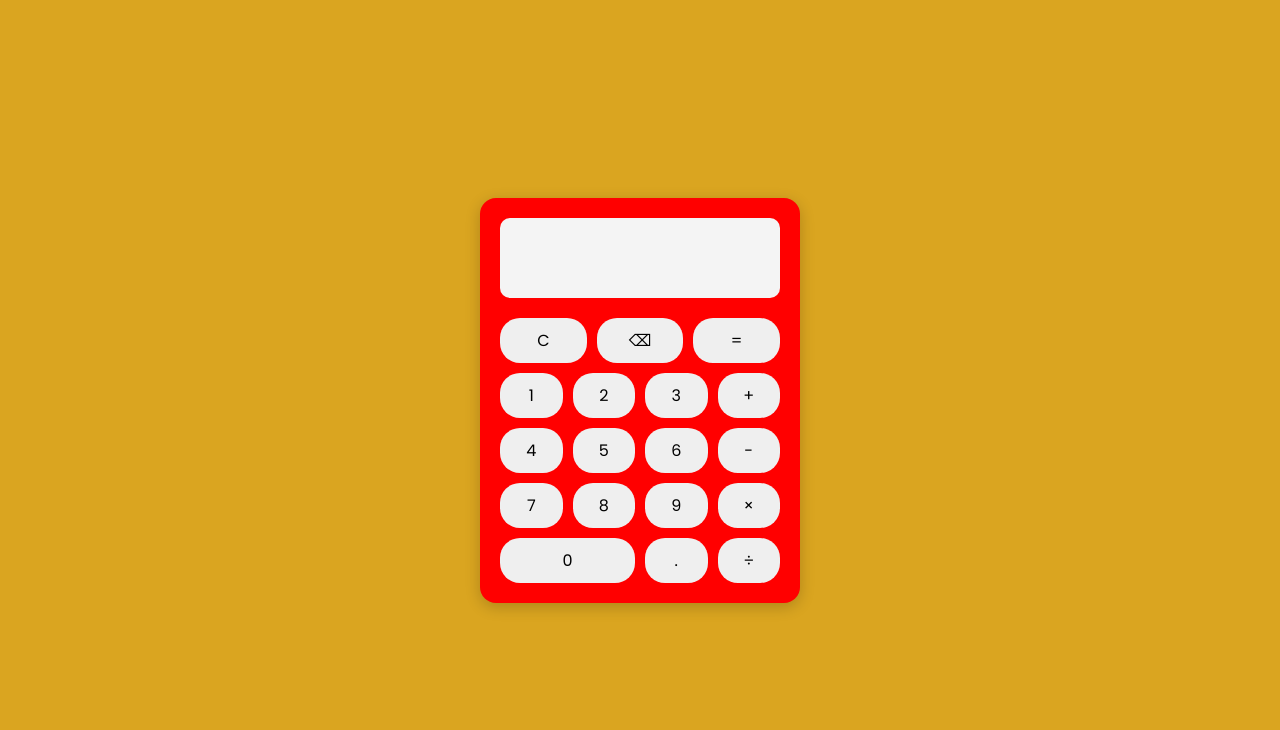
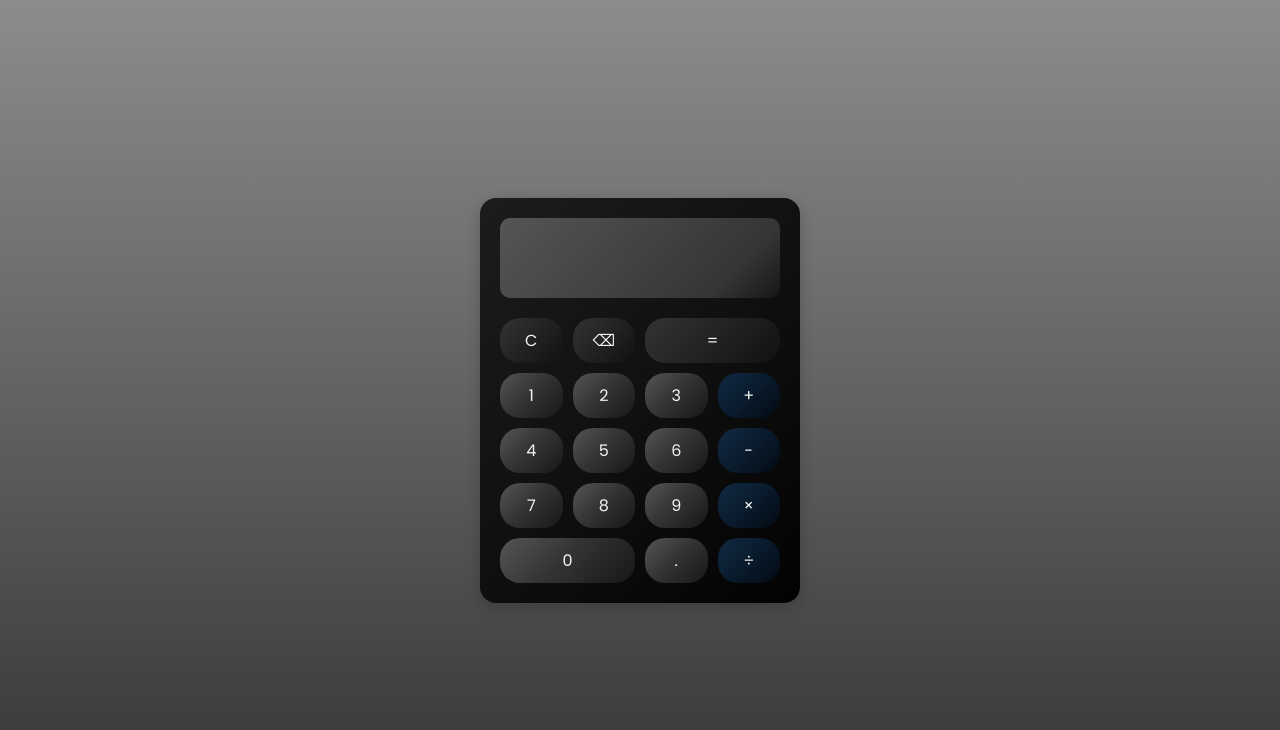
Before and after one commit to frossi08/Calculadora, a plain HTML site: page index.html in a window 1280 px wide. Drawn offline with Linux system fonts and the light colour scheme.

Commit message:
style: add calculator layout and colors

```diff
--- a/index.html
+++ b/index.html
@@ -17,7 +17,7 @@
         <div class="actions">
             <button data-action="clear">C</button>
             <button data-action="del" aria-label="Delete">⌫</button>
-            <button data-action="equals">=</button>
+            <button data-action="equal">=</button>
         </div>
         <div class="keys">
 
--- a/style.css
+++ b/style.css
@@ -1,9 +1,14 @@
+:root {
+    --number-gradient: linear-gradient(135deg, #555555 0%, #353535 45%, #171717 100%);
+    --operator-gradient: linear-gradient(135deg, #122a42 0%, #091b2d 50%, #030a12 100%);
+    --action-gradient: linear-gradient(135deg, #333333 0%, #1d1d1d 65%, #111111 100%);
+    --button-text: #f4f4f4;
+}
+
 * {
     margin: 0;
     padding: 0;
-    /*espaço interno de um elemento*/
     box-sizing: border-box;
-    /*define como o width é calculado*/
 }
 
 body {
@@ -11,22 +16,24 @@ body {
     display: flex;
     justify-content: center;
     align-items: center;
-    background-color: goldenrod;
+    background: linear-gradient(180deg, #8c8c8c 0%, #666666 45%, #353535 100%);
     font-family: "Poppins", sans-serif;
 }
 
 main {
     width: 320px;
     padding: 20px;
-    background-color: red;
+    background: linear-gradient(135deg, #1c1c1c 0%, #101010 50%, #020202 100%);
     border-radius: 16px;
     box-shadow: 0 4px 15px rgba(0, 0, 0, 0.2);
 }
 
 .display {
+    overflow: hidden;
+    word-break: break-all;
     min-height: 80px;
-    background-color: #f4f4f4;
-    color: black;
+    color: #f4f4f4;
+    background: linear-gradient(135deg, #555555 0%, #353535 80%, #171717 100%);
     font-size: 32px;
     padding: 16px;
     border-radius: 10px;
@@ -38,7 +45,7 @@ main {
 
 .actions {
     display: grid;
-    grid-template-columns: repeat(3, 1fr);
+    grid-template-columns: repeat(4, 1fr);
     gap: 10px;
     margin-bottom: 10px;
 }
@@ -50,6 +57,7 @@ button {
     cursor: pointer;
     font-family: inherit;
     font-size: 16px;
+    transition: transform 0.2s ease, filter 0.2s ease, box-shadow 0.2s ease;
 }
 
 .keys {
@@ -60,7 +68,6 @@ button {
 
 .numbers {
     display: grid;
-    /*organiza elementos em linhas e colunas*/
     grid-template-columns: repeat(3, 1fr);
     grid-column: span 3;
     gap: 10px;
@@ -68,10 +75,44 @@ button {
 
 .operators {
     display: grid;
-    /*organiza elementos em linhas e colunas*/
     gap: 10px;
+}
+
+.numbers button {
+    background: var(--number-gradient);
+    color: var(--button-text);
+}
+
+.operators button {
+    background: var(--operator-gradient);
+    color: var(--button-text);
+}
+
+.actions button {
+    background: var(--action-gradient);
+    color: var(--button-text);
+}
+
+.numbers button:hover,
+.operators button:hover,
+.actions button:hover {
+    transform: translateY(-2px);
+    filter: brightness(1.25);
+    box-shadow: 0 5px 12px rgba(0, 0, 0, 0.35);
+}
+
+.numbers button:active,
+.operators button:active,
+.actions button:active {
+    transform: translateY(1px);
+    filter: brightness(0.9);
+    box-shadow: 0 2px 5px rgba(0, 0, 0, 0.3);
 }
 
 [data-number="0"] {
     grid-column: span 2;
 }
+
+[data-action="equal"] {
+    grid-column: span 2;
+}
```
